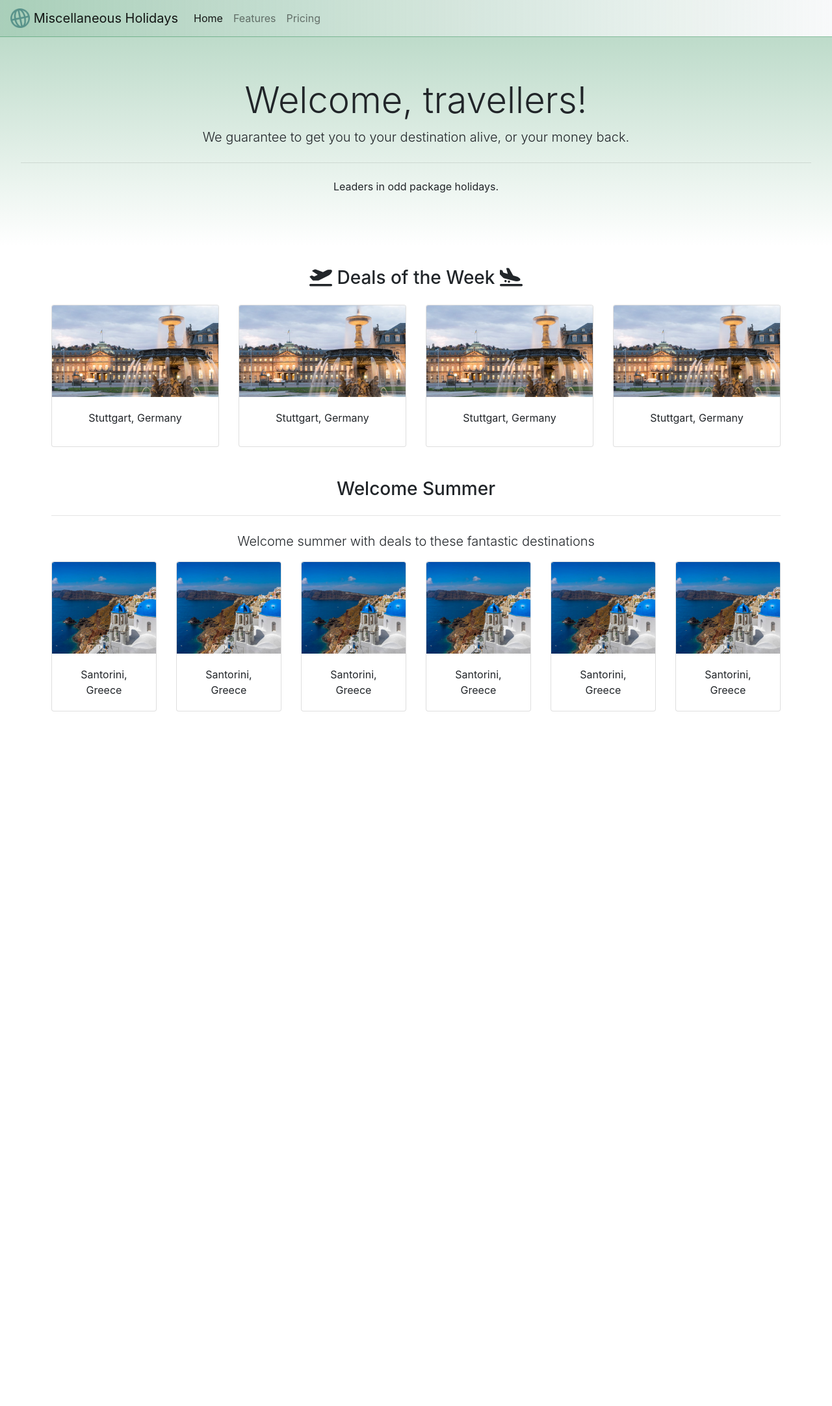
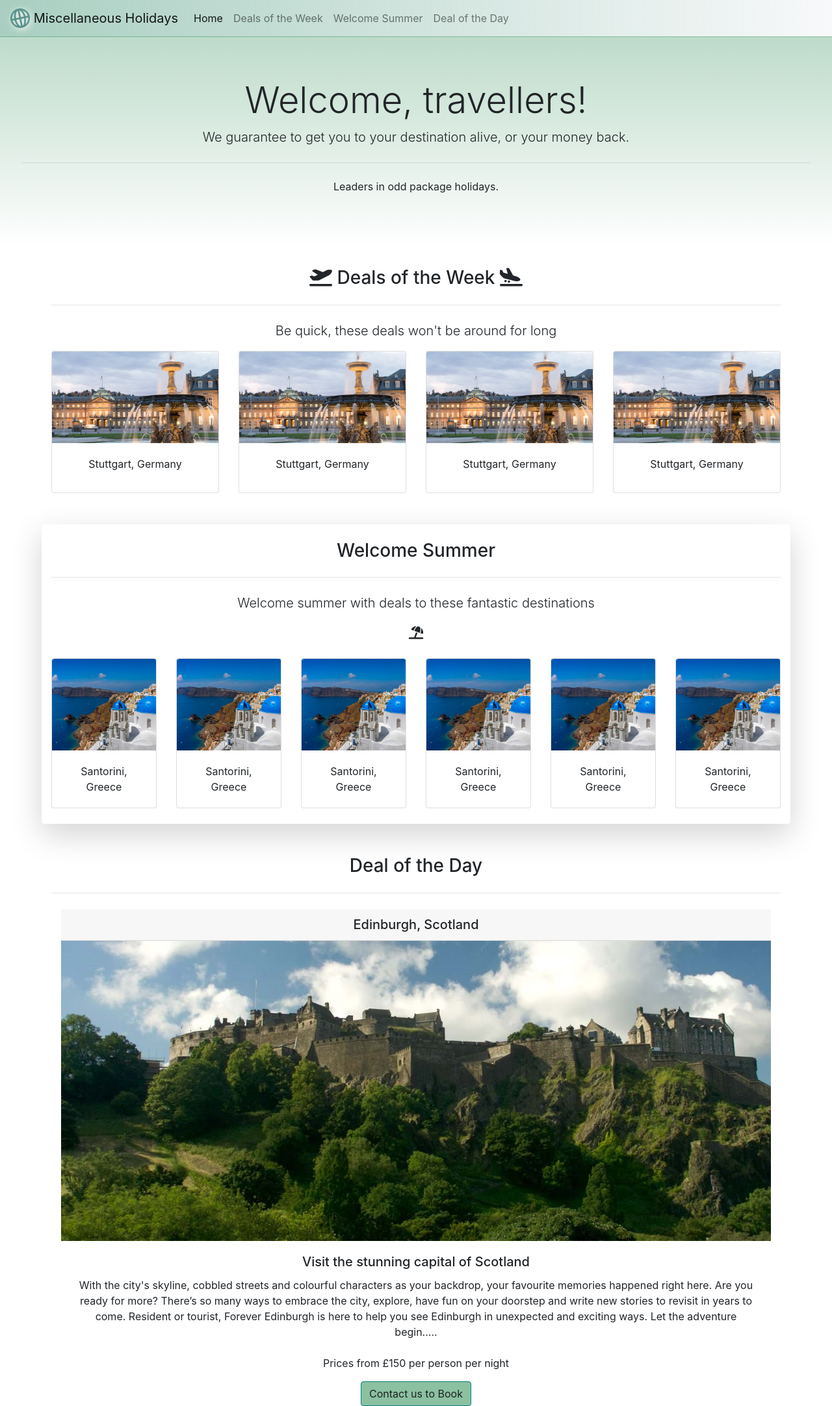
Before and after one commit to cferg97/Bootstrap-Travel-HW, a plain HTML site: page index.html in a window 1280 px wide. Shown: the whole page at 65% size. Before the commit the page ends 1095 px from the top, so only its background shows below. Drawn offline with nearby package versions, Linux system fonts and the light colour scheme.

Commit message:
Added sections

```diff
--- a/index.html
+++ b/index.html
@@ -25,13 +25,16 @@
         <div class="collapse navbar-collapse" id="navbarNav">
             <ul class="navbar-nav">
                 <li class="nav-item active">
-                    <a class="nav-link" href="#">Home <span class="sr-only">(current)</span></a>
+                    <a class="nav-link" href="#">Home</a>
                 </li>
                 <li class="nav-item">
-                    <a class="nav-link" href="#">Features</a>
+                    <a class="nav-link" href="#week">Deals of the Week</a>
                 </li>
                 <li class="nav-item">
-                    <a class="nav-link" href="#">Pricing</a>
+                    <a class="nav-link" href="#summer">Welcome Summer</a>
+                </li>
+                <li class="nav-item">
+                    <a class="nav-link" href="#day">Deal of the Day</a>
                 </li>
             </ul>
         </div>
@@ -45,10 +48,12 @@
         <p>Leaders in odd package holidays.</p>
     </div>
 
-    <div class="container-fluid text-center justify-content-center mb-5" style="width: 90%;">
+    <div id="week" class="container-fluid text-center justify-content-center mb-5" style="width: 90%;">
         <h3 class="mb-4"><i class="fa-solid fa-plane-departure"></i> Deals of the Week <i
                 class="fa-solid fa-plane-arrival"></i></h3>
-        <div class="row justify-content-center gx-0">
+                <hr class="my-4">
+        <p class="lead">Be quick, these deals won't be around for long</p>
+        <div class="row justify-content-center">
             <div class="col-lg-3 col-md-3 col-sm-6">
                 <div class="card">
                     <img src="./images/stuttgart.jpg" class="card-img-top" alt="...">
@@ -89,12 +94,13 @@
         </div>
     </div>
 
-    <div class="container-fluid" style="width: 90%;">
+    <div id="summer" class="container-fluid mb-5 shadow-lg pt-4 pb-4 rounded" style="width: 90%;">
         <h3 class="mb-4 text-center">Welcome Summer</h3>
         <hr class="my-4">
         <p class="text-center lead">Welcome summer with deals to these fantastic destinations</p>
+        <p class="text-center lead"><i class="fa-solid fa-umbrella-beach"></i></p>
 
-        <div class="row text-center">
+        <div class="row text-center mt-4">
             <div class="col-lg-2 col-md-4 col-sm-6">
                 <div class="card">
                     <img src="./images/greece.jpg" class="card-img-top" alt="...">
@@ -144,9 +150,30 @@
                   </div>
             </div>
         </div>
+    </div>
 
+    <div id="day" class="container-fluid" style="width:90%;">
+        <h3 class="mt-4 text-center">Deal of the Day</h3>
+        <hr class="my-4">
+        <div class="row text-center mt-4 p-0 m-0" style="width:100%">
+            <div class="card col border-0">
+                <h5 class="card-header">Edinburgh, Scotland</h5>
+                <img id="feature" src="./images/edinburgh.jpg" class="card-img-top rounded-0" alt="...">
+                <div class="card-body">
+                  <h5 class="card-title">Visit the stunning capital of Scotland</h5>
+                  <p class="card-text">
 
-    </div>
+                    With the city's skyline, cobbled streets and colourful characters as your backdrop, your favourite memories happened right here. Are you ready for more? There’s so many ways to embrace the city, explore, have fun on your doorstep and write new stories to revisit in years to come.
+
+                    Resident or tourist, Forever Edinburgh is here to help you see Edinburgh in unexpected and exciting ways. Let the adventure begin.....
+                    <br><br> Prices from £150 per person per night
+                </p>
+
+                  <a href="#" class="btn btn-primary">Contact us to Book</a>
+                </div>
+              </div>
+
+        </div>
     </div>
 
 
--- a/style.css
+++ b/style.css
@@ -3,8 +3,12 @@
 }
 
 #navBar{
-    background: linear-gradient(to right, rgba(91,165,122, 0.5), transparent);
+    background: linear-gradient(to right, rgba(91, 165, 137, 0.5), transparent);
     border-bottom: 1px solid rgba(91,165,122, 0.7);
+}
+
+.navbar-brand > img{
+    filter: drop-shadow(2px 2px 5px rgb(255, 255, 255))
 }
 
 .card-img-top {
@@ -12,3 +16,19 @@
     height: 11vw;
     object-fit: cover;
 }
+
+#feature {
+    width: 100%;
+    height: 70%;
+    object-fit: cover;
+}
+
+.btn-primary{
+    border: 1px solid teal;
+    background-color:rgba(91,165,122, 0.7);
+    color:rgb(27, 34, 30);
+}
+
+.btn-primary:hover{
+    background-color:rgba(91,165,122, 0.9);
+}
```
Also changed, not shown: images/edinburgh.jpg (added).
